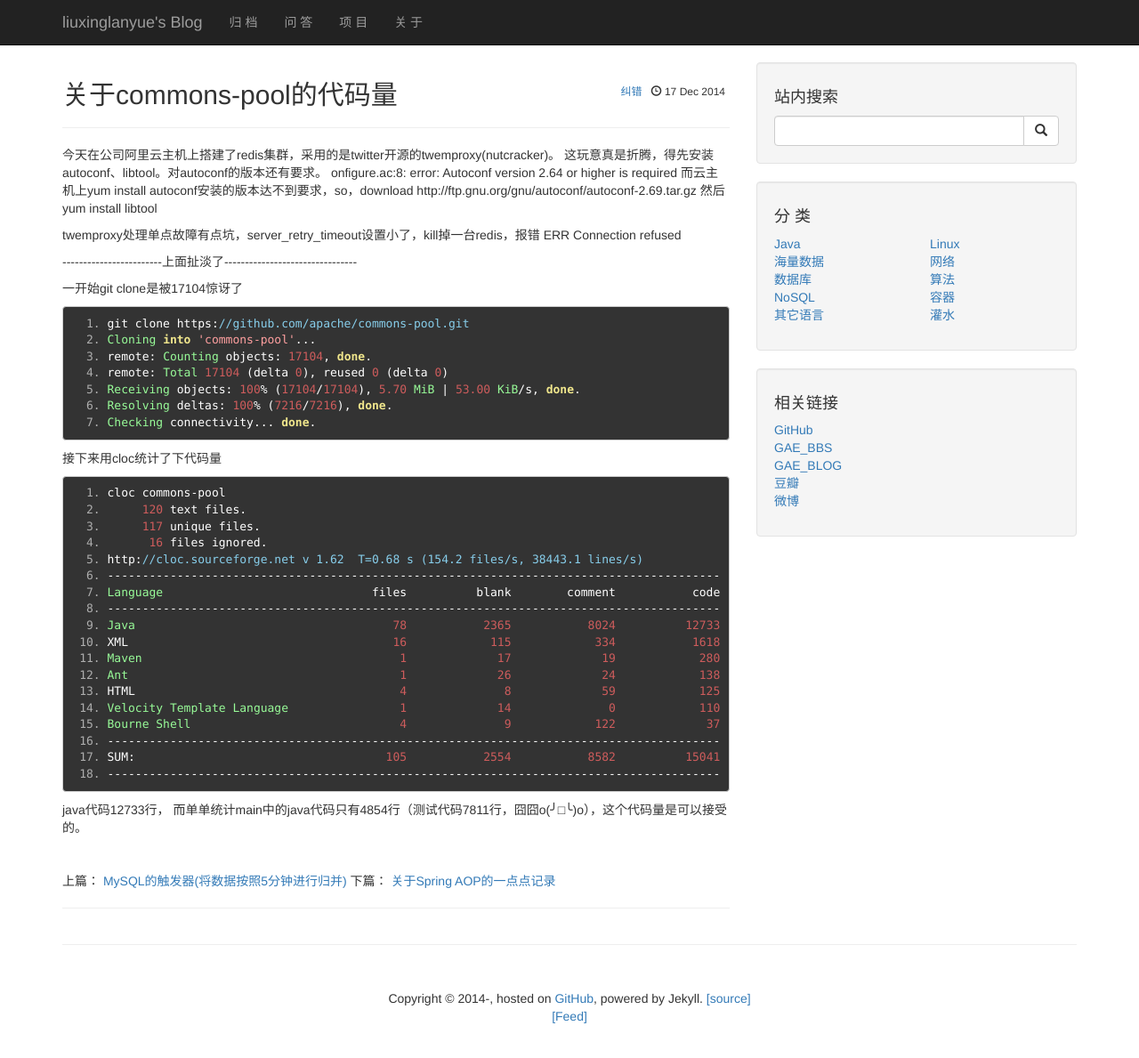
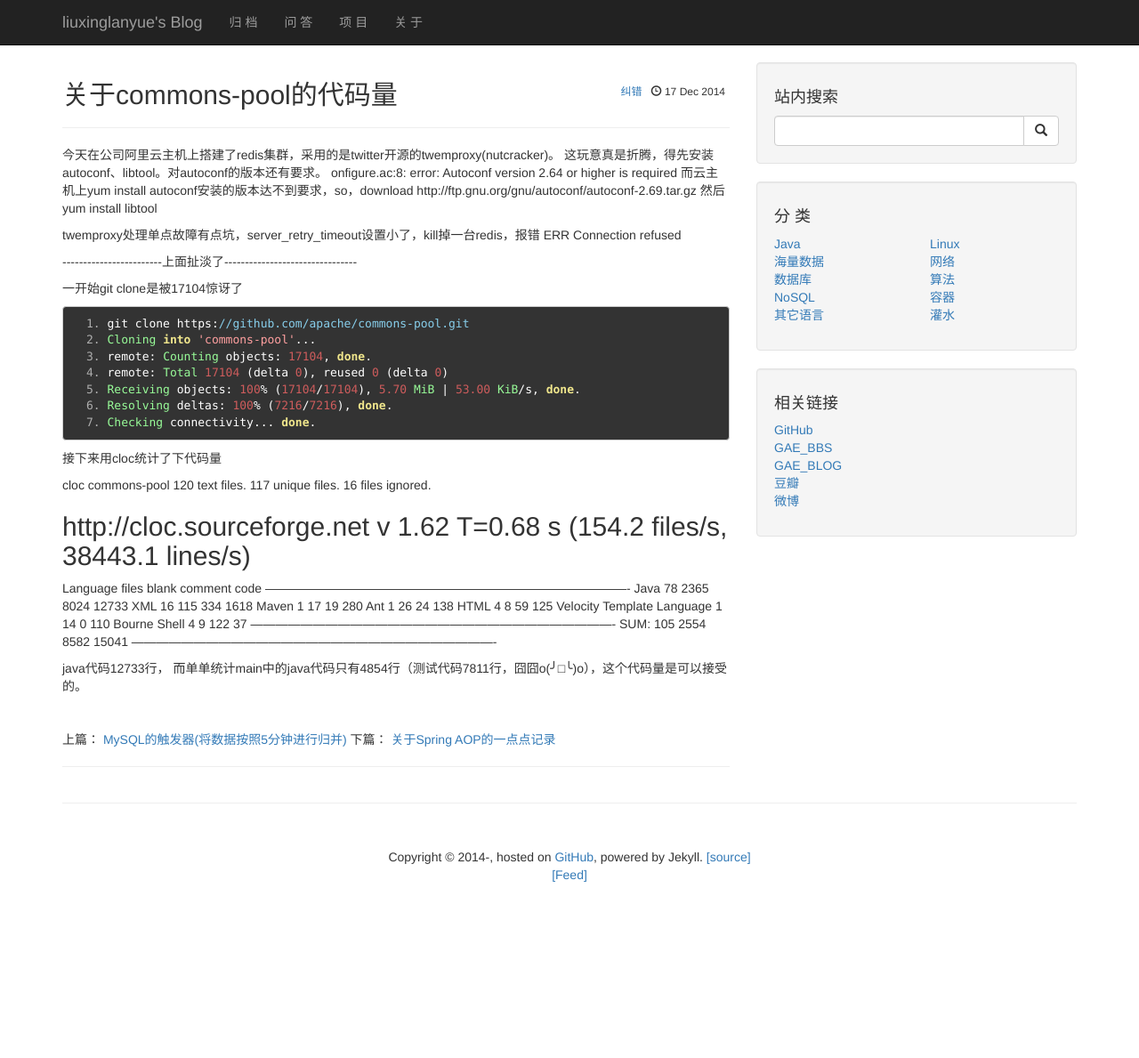
Before and after one commit to liuxinglanyue/blog, a Jekyll site: the page built from _posts/2014-12-17-commons-pool.markdown, in a window 1280 px wide and 1212 px high. Shown: the top 1189 px of the window at 89% size. Built offline with Jekyll 4.4.1, drawn with Linux system fonts in a browser that asks for light colours; nearby versions of some CDN libraries; Markdown is read by kramdown in place of the engine named in the settings; comment, search, counter and statistics services are not loaded.

Commit message:
Update 2014-12-17-commons-pool.markdown

```diff
--- a/_posts/2014-12-17-commons-pool.markdown
+++ b/_posts/2014-12-17-commons-pool.markdown
@@ -27,11 +27,12 @@ Checking connectivity... done.
 </pre>
 
 接下来用cloc统计了下代码量
-<pre class="prettyPrint">
+
 cloc commons-pool
      120 text files.
      117 unique files.
       16 files ignored.
+
 http://cloc.sourceforge.net v 1.62  T=0.68 s (154.2 files/s, 38443.1 lines/s)
 ----------------------------------------------------------------------------------------
 Language                              files          blank        comment           code
@@ -46,5 +47,5 @@ Bourne Shell                              4              9            122
 ----------------------------------------------------------------------------------------
 SUM:                                    105           2554           8582          15041
 ----------------------------------------------------------------------------------------
-</pre>
+
 java代码12733行， 而单单统计main中的java代码只有4854行（测试代码7811行，囧囧o(╯□╰)o），这个代码量是可以接受的。
```
